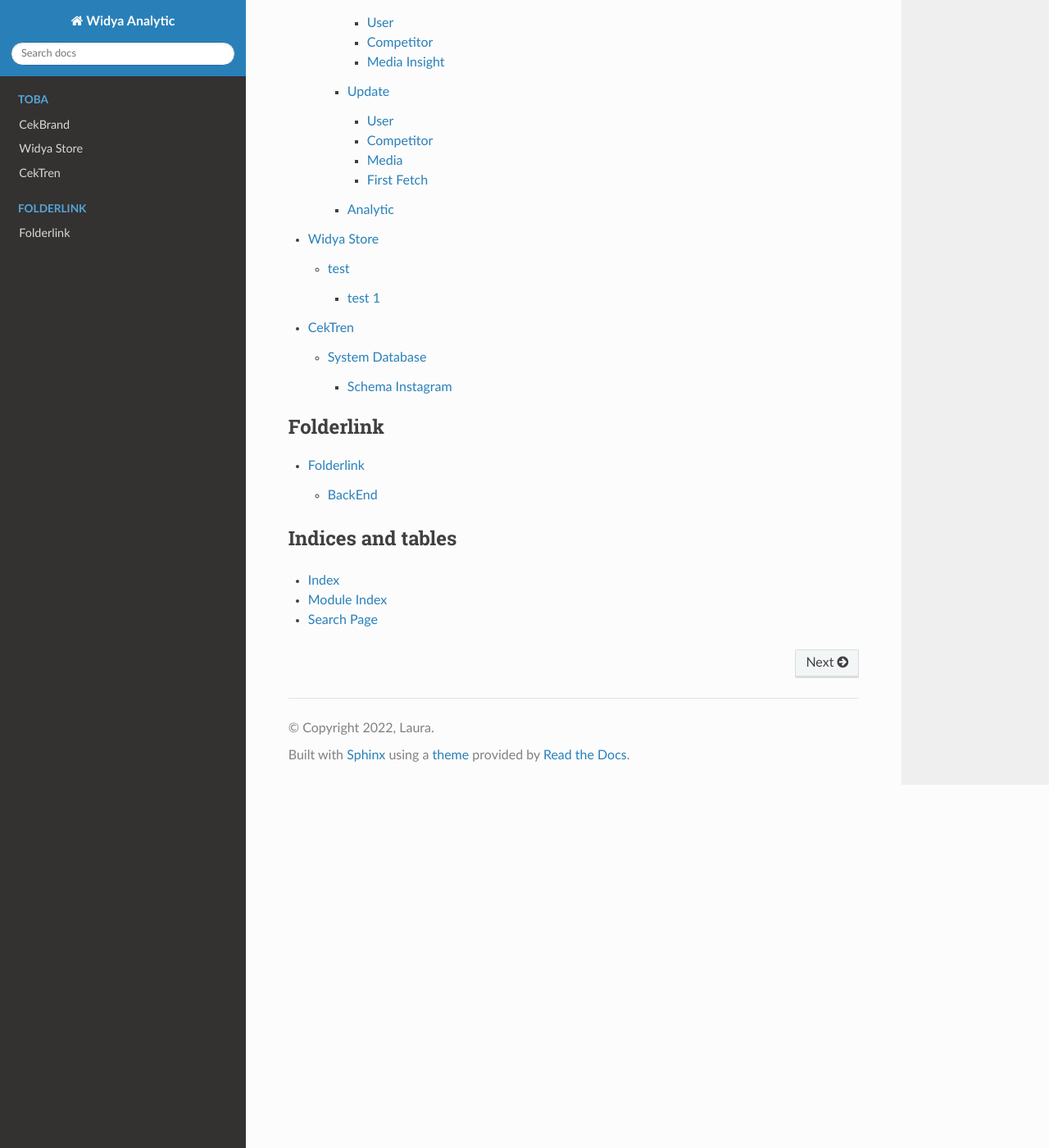
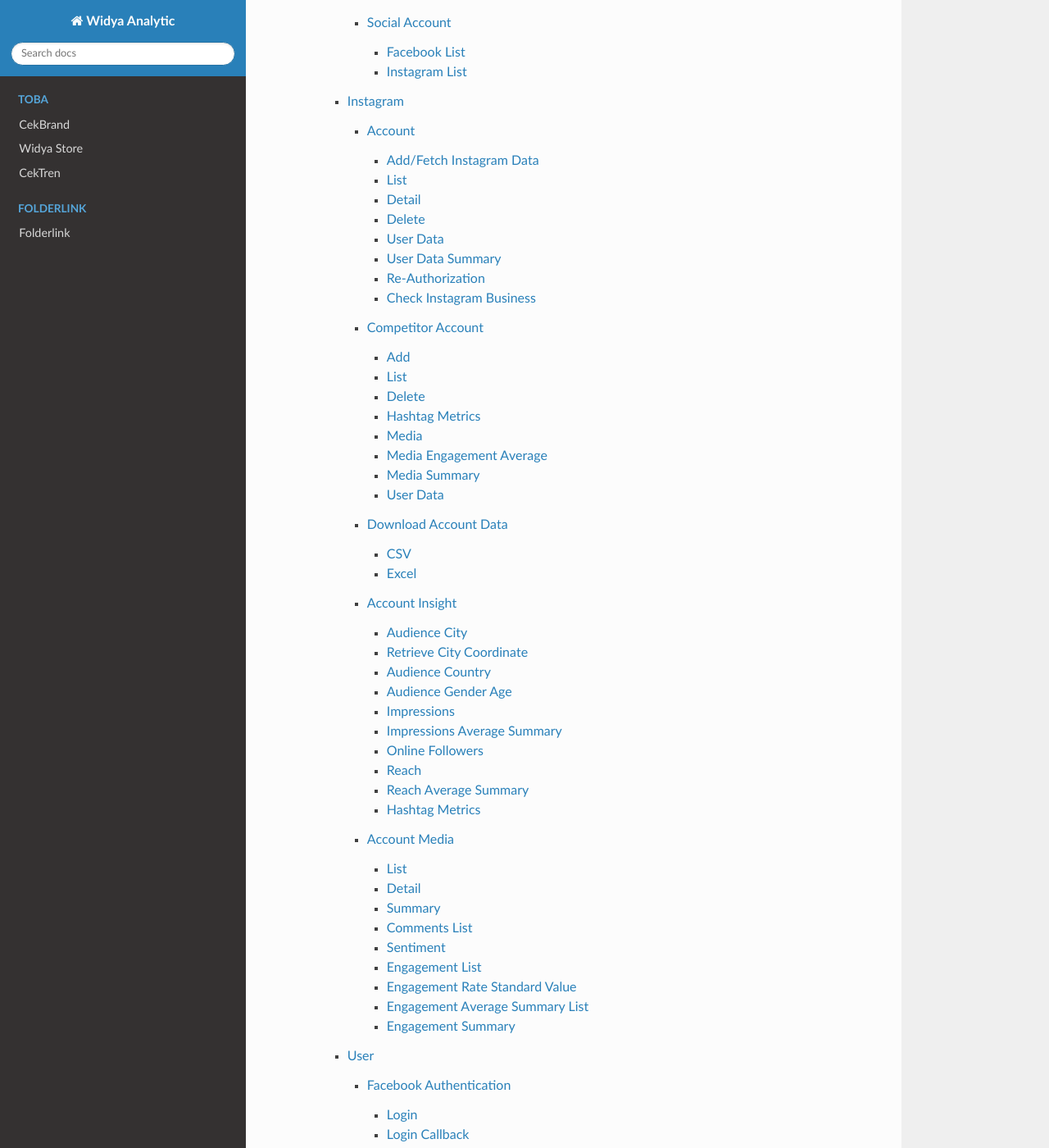
Before and after one commit to syrico/dokumentasi_data_widyaanalytics, a Sphinx documentation site: the page built from docs/source/index.rst, in a window 1280 px wide and 1400 px high, scrolled down 2928 px. Shown: the whole window at 82% size. Built offline with Sphinx 7.4.7 and the Read the Docs theme 2.0.0, drawn with Linux system fonts in a browser that asks for light colours; some of the changed text lies outside the part shown.

Commit message:
feat(cekbrand): add backend toctree

```diff
--- /dev/null
+++ b/docs/source/Toba/cekbrand/backend/admin.rst
@@ -0,0 +1,6 @@
+Admin
++++++
+
+.. toctree::
+
+   admin/social_account
--- /dev/null
+++ b/docs/source/Toba/cekbrand/backend/admin/social_account.rst
@@ -0,0 +1,8 @@
+Social Account
+++++++++++++++
+
+Facebook List
+=============
+
+Instagram List
+==============
--- /dev/null
+++ b/docs/source/Toba/cekbrand/backend/instagram.rst
@@ -0,0 +1,10 @@
+Instagram
+++++++++
+
+.. toctree::
+
+   instagram/account
+   instagram/competitor
+   instagram/download
+   instagram/insight
+   instagram/media
--- /dev/null
+++ b/docs/source/Toba/cekbrand/backend/instagram/account.rst
@@ -0,0 +1,26 @@
+Account
++++++++
+
+Add/Fetch Instagram Data
+========================
+
+List
+====
+
+Detail
+======
+
+Delete
+======
+
+User Data
+=========
+
+User Data Summary
+=================
+
+Re-Authorization
+================
+
+Check Instagram Business
+========================
--- /dev/null
+++ b/docs/source/Toba/cekbrand/backend/instagram/competitor.rst
@@ -0,0 +1,26 @@
+Competitor Account
+++++++++++++++++++
+
+Add
+===
+
+List
+====
+
+Delete
+======
+
+Hashtag Metrics
+===============
+
+Media
+=====
+
+Media Engagement Average
+========================
+
+Media Summary
+=============
+
+User Data
+=========
--- /dev/null
+++ b/docs/source/Toba/cekbrand/backend/instagram/download.rst
@@ -0,0 +1,8 @@
+Download Account Data
++++++++++++++
+
+CSV
+===
+
+Excel
+=====
--- /dev/null
+++ b/docs/source/Toba/cekbrand/backend/instagram/insight.rst
@@ -0,0 +1,32 @@
+Account Insight
++++++++++++++++
+
+Audience City
+=============
+
+Retrieve City Coordinate
+========================
+
+Audience Country
+================
+
+Audience Gender Age
+===================
+
+Impressions
+===========
+
+Impressions Average Summary
+===========================
+
+Online Followers
+================
+
+Reach
+=====
+
+Reach Average Summary
+=====================
+
+Hashtag Metrics
+===============
--- /dev/null
+++ b/docs/source/Toba/cekbrand/backend/instagram/media.rst
@@ -0,0 +1,29 @@
+Account Media
++++++++++++++
+
+List
+====
+
+Detail
+======
+
+Summary
+=======
+
+Comments List
+=============
+
+Sentiment
+=========
+
+Engagement List
+================
+
+Engagement Rate Standard Value
+==============================
+
+Engagement Average Summary List
+===============================
+
+Engagement Summary
+==================
--- /dev/null
+++ b/docs/source/Toba/cekbrand/backend/user.rst
@@ -0,0 +1,8 @@
+User
+++++
+
+.. toctree::
+
+   user/facebook_auth
+   user/social_account
+   user/subscription
--- /dev/null
+++ b/docs/source/Toba/cekbrand/backend/user/facebook_auth.rst
@@ -0,0 +1,11 @@
+Facebook Authentication
++++++++++++++++++++++++
+
+Login
+=====
+
+Login Callback
+==============
+
+Callback
+========
--- /dev/null
+++ b/docs/source/Toba/cekbrand/backend/user/social_account.rst
@@ -0,0 +1,14 @@
+Social Account
+++++++++++++++
+
+List
+====
+
+Detail
+======
+
+Update
+======
+
+Delete
+======
--- /dev/null
+++ b/docs/source/Toba/cekbrand/backend/user/subscription.rst
@@ -0,0 +1,5 @@
+Subscription
+++++++++++++
+
+List Groups
+===========
--- /dev/null
+++ b/docs/source/Toba/cekbrand/indexbackend.rst
@@ -0,0 +1,8 @@
+Backend
++++++++
+
+.. toctree::
+
+   backend/admin
+   backend/instagram
+   backend/user
--- a/docs/source/Toba/indexcekbrand.rst
+++ b/docs/source/Toba/indexcekbrand.rst
@@ -2,9 +2,9 @@
 +++++++++
 
 .. toctree::
-   :maxdepth: 5
-
+   :maxdepth: 6
 
    cekbrand/indexsysdata
    cekbrand/indexthirdparty
+   cekbrand/indexbackend
    cekbrand/indexetl
--- a/docs/source/conf.py
+++ b/docs/source/conf.py
@@ -13,7 +13,7 @@
 # -- General configuration ---------------------------------------------------
 # https://www.sphinx-doc.org/en/master/usage/configuration.html#general-configuration
 
-extensions = ["myst_parser"]
+extensions = ["myst_parser", 'sphinxcontrib.httpdomain']
 
 templates_path = ['_templates']
 exclude_patterns = []
```
